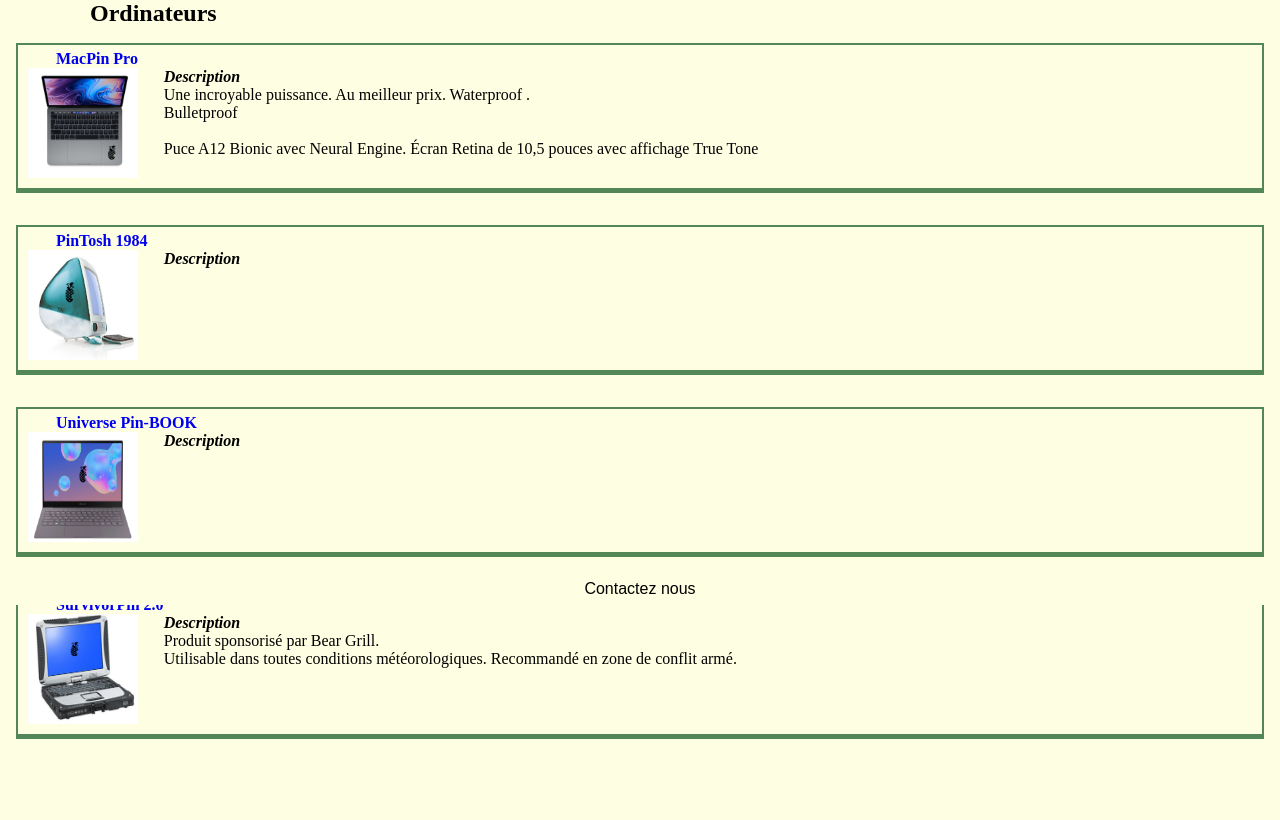
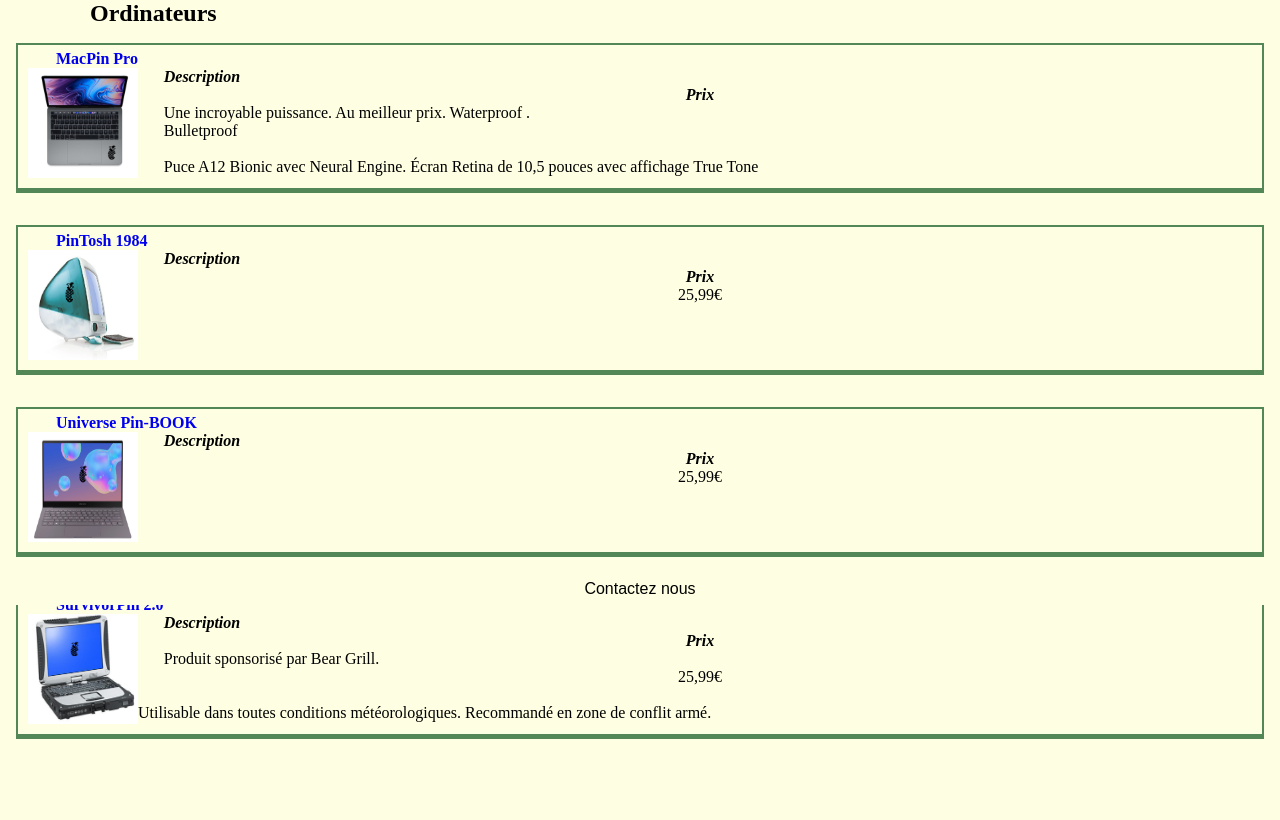
Before and after one commit to perrinesm/ProjectTW, a PHP site: page /tabOrdi.php in a window 1280 px wide. Shown: the part 195-1015 px from the top of the page. Run offline with PHP 8.4, Linux system fonts and the light colour scheme.

Commit message:
prix mais pb avec div donc tableau a faire pour prochain

```diff
--- a/tabOrdi.php
+++ b/tabOrdi.php
@@ -17,29 +17,30 @@
             <div class = "product">
                 <h4>  <a href="ordiA1.php"> MacPin Pro </a></h4>
                 <p> <img src="ordiA1.png" /> </p>
-                <p class="description"><em><strong> Description </strong> </em> </p>
-                <p class="description"> Une incroyable puissance. Au meilleur prix. Waterproof .<br />Bulletproof <br /><br /> Puce A12 Bionic avec Neural Engine. Écran Retina de 10,5 pouces avec affichage True Tone</p>
+                <p class="description"><em><strong> Description </strong> </em> <center><em><strong> Prix  </strong> </em></center></p>
+                <p class="description"> Une incroyable puissance. Au meilleur prix. Waterproof .<br >Bulletproof <br /><br /> Puce A12 Bionic avec Neural Engine. Écran Retina de 10,5 pouces avec affichage True Tone </p>
 
             </div>
 
             <div class = "product">
                 <h4> <a href="ordiA2.php"> PinTosh 1984 </a> </h4>
                 <p> <img src="ordiA2.png" /> </p>
-                <p class="description"> <em><strong>Description </strong> </em></p>
+                <p class="description"> <em><strong>Description </strong> </em><center><em><strong> Prix  </strong> </em></center></p>
+                <p> <center>25,99€ </center></p>
             </div>
 
             <div class = "product">
                 <h4 > <a href="ordiS1.php">Universe Pin-BOOK</a> </h4>
                 <p> <img  src="ordiS1.png" /> </p>
-                <p class="description"><em><strong> Description </strong> </em></p>
-                <p> </p>
+                <p class="description"><em><strong> Description </strong> </em><center><em><strong> Prix  </strong> </em></center></p>
+                <p> <center>25,99€ </center></p>
             </div>
 
             <div class = "product">
                 <h4> <a href="ordiS1.php"> SurvivorPin 2.0 </a>  </h4>
                 <p> <img src="ordiS2.png" /> </p>
-                <p class="description"> <em><strong>Description </strong> </em></p>
-                <p class="description"> Produit sponsorisé par Bear Grill. <br /> Utilisable dans toutes conditions météorologiques. Recommandé en zone de conflit armé.</p>
+                <p class="description"> <em><strong>Description </strong> </em><center><em><strong> Prix  </strong> </em></center></p>
+                <p class="description"> Produit sponsorisé par Bear Grill. <center>25,99€ </center> <br  /> Utilisable dans toutes conditions météorologiques. Recommandé en zone de conflit armé. </p>
             </div>
 
     </body>
```
Also changed, not shown: tabAcc.php (+7 -7 lines), tabPhone.php (+8 -5 lines), tabTab.php (+4 -3 lines).
